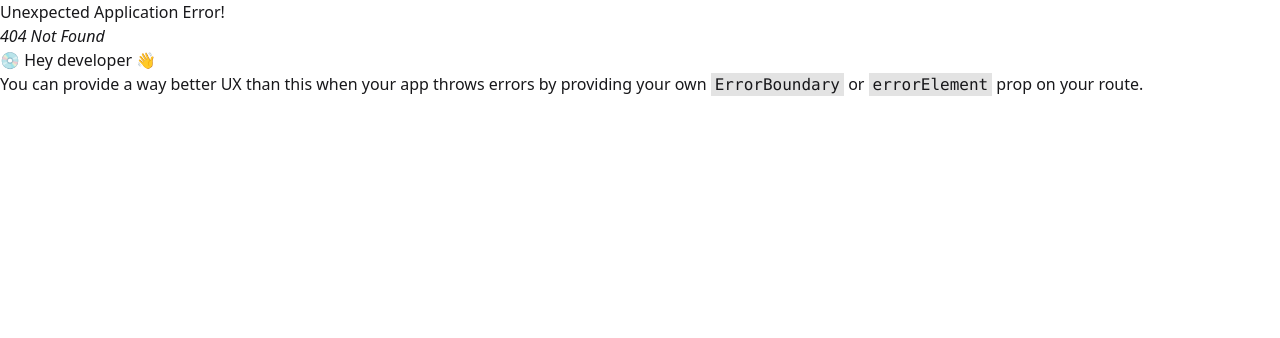
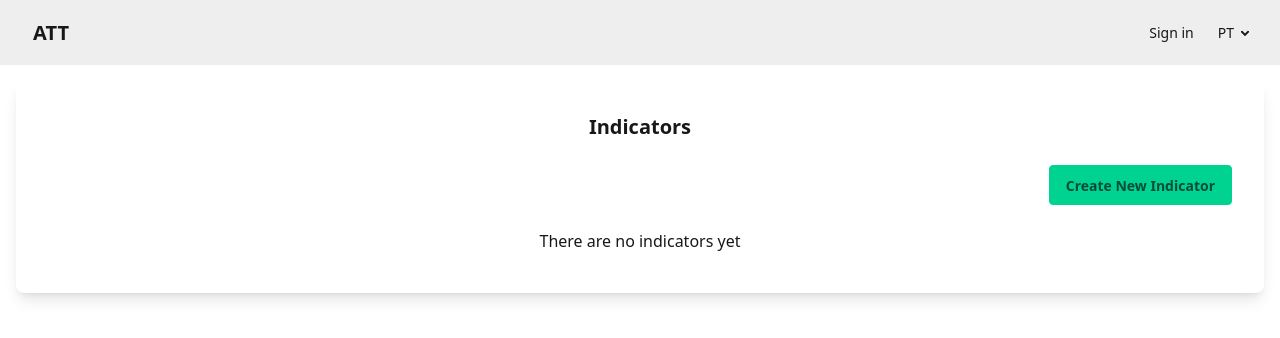
Before and after one commit to ATT-Acelerar-e-Transformar-o-Turismo/user-interface, a React (Vite) app: page /indicators-management in a window 1280 px wide. Before the commit this address had no page. Shown: the top 338 px of the page. Built offline with nearby package versions, Linux system fonts and the light colour scheme.

Commit message:
Create a page with the indicators table

```diff
--- /dev/null
+++ b/src/Routes/IndicatorsManagement.jsx
@@ -0,0 +1,38 @@
+import React, { useState, useEffect } from 'react';
+import CategoryDropdown from '../components/CategoryDropdown';
+import AddDataDropdown from '../components/AddDataDropdown';
+import SelectDomain from '../components/SelectDomain';
+import PageTemplate from './PageTemplate';
+import Table from '../components/Table';
+
+export default function NewIndicator() {
+  const [tableContent, setTableContent] = useState([]);
+
+  useEffect(() => {
+    fetchTableContent();
+  }, []);
+
+  const fetchTableContent = () => {
+    const indicators = JSON.parse(localStorage.getItem('indicators')) || [];
+    setTableContent(indicators);
+  };
+
+  return (
+    <PageTemplate>
+      <div className="flex justify-center">
+        <div className="p-8 rounded-lg shadow-lg w-full ">
+          <h1 className="text-xl font-bold text-center mb-6">Indicators</h1>
+          <div className="flex flex-row-reverse mb-4">
+            <a href="new_indicator">
+              <button className="btn btn-success">Create New Indicator</button>
+            </a>
+          </div>
+
+          <Table content={tableContent} />
+
+        </div>
+
+      </div>
+    </PageTemplate>
+  );
+}
--- a/src/components/Table.jsx
+++ b/src/components/Table.jsx
@@ -29,9 +29,8 @@ const columns = [
 
 
 
-export default function Table({content, editAction, deleteAction}) {
+export default function Table({ content, editAction, deleteAction, createAction }) {
   const [data, _setData] = React.useState(() => [...content])
-  const rerender = React.useReducer(() => ({}), {})[1]
 
   const handleEdit = (id) => {
     editAction(id);
@@ -49,6 +48,9 @@ export default function Table({content, editAction, deleteAction}) {
 
   return (
     <div className="p-2">
+      {data.length === 0 ? (
+        <p style={{ textAlign: 'center' }}>There are no indicators yet</p>
+      ) : (
         <table className='table'>
           <thead>
             {table.getHeaderGroups().map(headerGroup => (
@@ -87,7 +89,7 @@ export default function Table({content, editAction, deleteAction}) {
             ))}
           </tbody>
         </table>
+      )}
     </div>
-
   );
 }
--- a/src/routes.jsx
+++ b/src/routes.jsx
@@ -3,6 +3,7 @@ import DomainTemplate from "./Routes/DomainTemplate";
 import { Helmet } from "react-helmet";
 import IndicatorTemplate from "./Routes/IndicatorTemplate";
 import NewIndicator from "./Routes/NewIndicator";
+import IndicatorsManagement from "./Routes/IndicatorsManagement";
 
 export const routesList = [
     {
@@ -70,5 +71,16 @@ export const routesList = [
                 <NewIndicator />
             </>
         )
+    },
+    {
+        path: '/indicators-management',
+        element: (
+            <>
+                <Helmet>
+                    <title>ATT - Indicators</title>
+                </Helmet>
+                <IndicatorsManagement />
+            </>
+        )
     }
 ];
```
Lines whose indentation alone changed are shown as unchanged.
